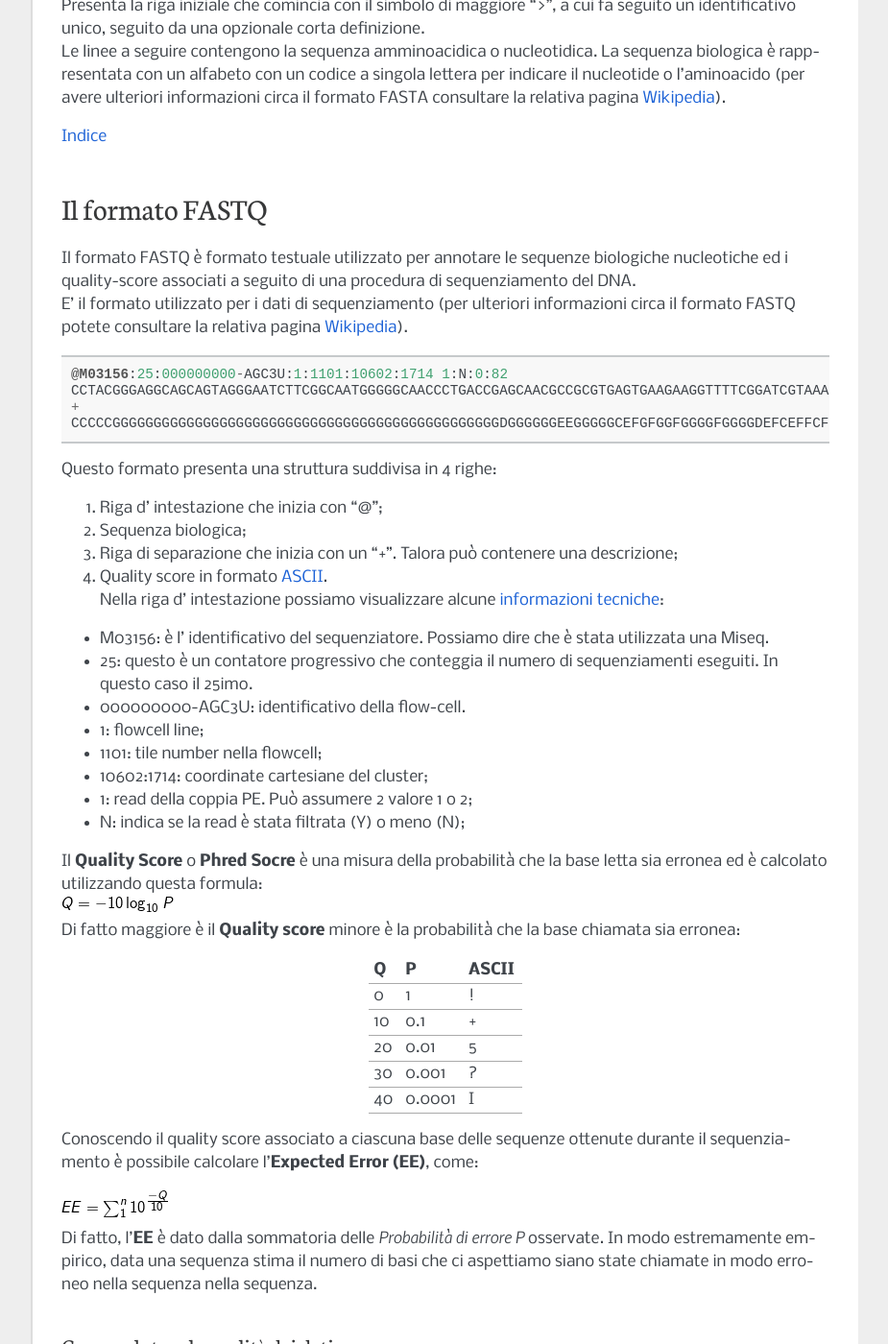
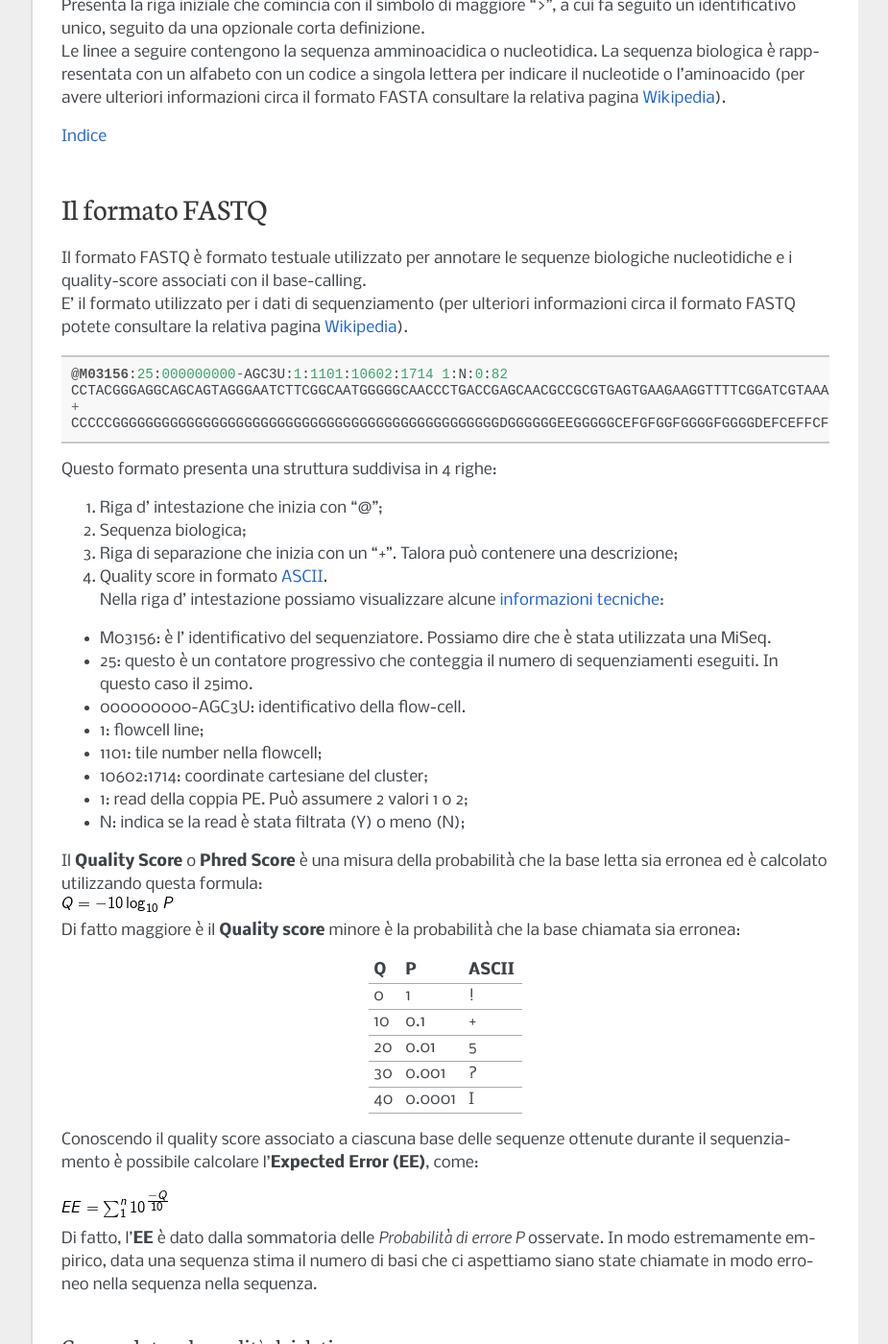
Before and after one commit to gdefazio/BISS-26-27, a Sphinx documentation site: the page built from source/BASH/Accesso_al_server.md, in a window 1280 px wide and 1400 px high, scrolled down 4098 px. Shown: the whole window at 96% size, without its empty margins (198-1123 px from the left). Built offline with Sphinx 7.4.7, drawn with Linux system fonts in a browser that asks for light colours; pages that are not in the unit, such as notebooks, are missing from menus; some of the changed text lies outside the part shown.

Commit message:
Sphinx Documentation

````diff
--- a/source/BASH/Accesso_al_server.md
+++ b/source/BASH/Accesso_al_server.md
@@ -1,7 +1,7 @@
 Accesso al server e Introduzione al BASH
 ===================
 - [Accesso al Server](#accesso-al-server)
-- [Configurazione FileZilla](#configurazion-filezilla)
+- [Configurazione FileZilla](#configurazione-filezilla)
 - [Breve introduzione alla linea di comando Bash](#breve-introduzione-alla-linea-di-comando-bash)
 - [Il formato FASTA](#il-formato-fasta)
 - [Il formato FASTQ](#il-formato-fastq)
@@ -52,8 +52,8 @@ In windows dovremo utilizzare **MobaXterm**.
     - Cliccate su *OK* e avviate la connessione.
 
 
-# Configurazion FileZilla
-**FileZilla** è un tool che ci permette di scambiare file tra il nostro computer ed il server.
+# Configurazione FileZilla
+**FileZilla** è un tool che ci permette di scambiare file tra il nostro computer e il server.
 Occorre configurarlo in modo appropriato:
 * Su `File` selezionate `Site Manager`;
 * Selezionate `New Site` si aprirà una nuova scheda in cui potrete indicare un nome a vostra scelta;
@@ -87,7 +87,7 @@ Alcuni comandi che potrebbero esserci utili durante il tutorial:
 * `whoami`: mostra lo user name dell’utilizzatore corrente;
 * `ssh`: permette di collegare la nostra macchina con un server remoto
 
-[Indice](#accesso-al-server-ed-introduzione-al-bash)
+[Indice](#accesso-al-server)
 
 # Il formato FASTA
 Il formato FASTA è un formato testuale comunemente utilizzato in bioinformatica per annotare le sequenze biologiche, sia nucleotidiche che aminoacidiche.
@@ -122,10 +122,10 @@ AAAAAAAAGGAATTC
 Presenta la riga iniziale che comincia con il simbolo di maggiore “>”, a cui fa seguito un identificativo unico, seguito da una opzionale corta definizione.
 Le linee a seguire contengono la sequenza amminoacidica o nucleotidica. La sequenza biologica è rappresentata con un alfabeto con un codice a singola lettera per indicare il nucleotide o l’aminoacido (per avere ulteriori informazioni circa il formato FASTA consultare la relativa pagina [Wikipedia](https://en.wikipedia.org/wiki/FASTA_format)).
 
-[Indice](#accesso-al-server-ed-introduzione-al-bash)
+[Indice](#accesso-al-server)
 
 # Il formato FASTQ
-Il formato FASTQ è formato testuale utilizzato per annotare le sequenze biologiche nucleotiche ed i quality-score associati a seguito di una procedura di sequenziamento del DNA.
+Il formato FASTQ è formato testuale utilizzato per annotare le sequenze biologiche nucleotidiche e i quality-score associati con il base-calling.
 E’ il formato utilizzato per i dati di sequenziamento (per ulteriori informazioni circa il formato FASTQ potete consultare la relativa pagina [Wikipedia](https://en.wikipedia.org/wiki/FASTQ_format)).
 ```
 @M03156:25:000000000-AGC3U:1:1101:10602:1714 1:N:0:82
@@ -139,26 +139,26 @@ Questo formato presenta una struttura suddivisa in 4 righe:
 3. Riga di separazione che inizia con un “+”. Talora può contenere una descrizione;
 4. Quality score in formato [ASCII](https://support.illumina.com/help/BaseSpace_OLH_009008/Content/Source/Informatics/BS/QualityScoreEncoding_swBS.htm).
 Nella riga d' intestazione possiamo visualizzare alcune [informazioni tecniche](https://support.illumina.com/help/BaseSpace_OLH_009008/Content/Source/Informatics/BS/FileFormat_FASTQ-files_swBS.htm):
-* M03156: è l' identificativo del sequenziatore. Possiamo dire che è stata utilizzata una Miseq.
+* M03156: è l' identificativo del sequenziatore. Possiamo dire che è stata utilizzata una MiSeq.
 * 25: questo è un contatore progressivo che conteggia il numero di sequenziamenti eseguiti. In questo caso il 25imo.
 * 000000000-AGC3U: identificativo della flow-cell.
 * 1: flowcell line;
 * 1101: tile number nella flowcell;
 * 10602:1714: coordinate cartesiane del cluster;
-* 1: read della coppia PE. Può assumere 2 valore 1 o 2;
+* 1: read della coppia PE. Può assumere 2 valori 1 o 2;
 * N: indica se la read è stata filtrata (Y) o meno (N);
 
-Il **Quality Score** o **Phred Socre** è una misura della probabilità che la base letta sia erronea ed è calcolato utilizzando questa formula:
+Il **Quality Score** o **Phred Score** è una misura della probabilità che la base letta sia erronea ed è calcolato utilizzando questa formula:
 ![Q](Q.png)
 Di fatto maggiore è il **Quality score** minore è la probabilità che la base chiamata sia erronea:
 
-|Q|P|ASCII|
-|:---:|:---:|:---:|
-|0|1|!|
-|10|0.1|+|
-|20|0.01|5|
-|30|0.001|?|
-|40|0.0001|I|
+|  Q  |   P    | ASCII |
+|:---:|:------:|:-----:|
+|  0  |   1    |   !   |
+| 10  |  0.1   |   +   |
+| 20  |  0.01  |   5   |
+| 30  | 0.001  |   ?   |
+| 40  | 0.0001 |   I   |
 
 Conoscendo il quality score associato a ciascuna base delle sequenze ottenute durante il sequenziamento è possibile calcolare l'**Expected Error (EE)**, come:
 
@@ -196,6 +196,6 @@ Applicate il `FastQC` sui seguenti file:
 * Eseguite `FastQC` sui due file e commentate i risultati ottenuti.
   *Suggerimento*: il comando base per eseguire **fastqc** è `fastqc --noextract NOMEFILE`
 
-[Indice](#accesso-al-server-ed-introduzione-al-bash)
+[Indice](#accesso-al-server)
 
 [Back to the top](../README.md)
````
Also changed, not shown: other parts of source/BASH/Accesso_al_server.md (+1 -1 lines), source/BASH/Server_login.md (+15 -15 lines), source/Genome_Assembly/genome_assembly.md (+23 -23 lines), source/Genome_Browser/UCSC.md (+1 -1 lines), source/Intro_Bioinfo.md (+3 -3 lines), source/Metabarcoding/metabarcoding.md (+2 -3 lines), 1 other file.
